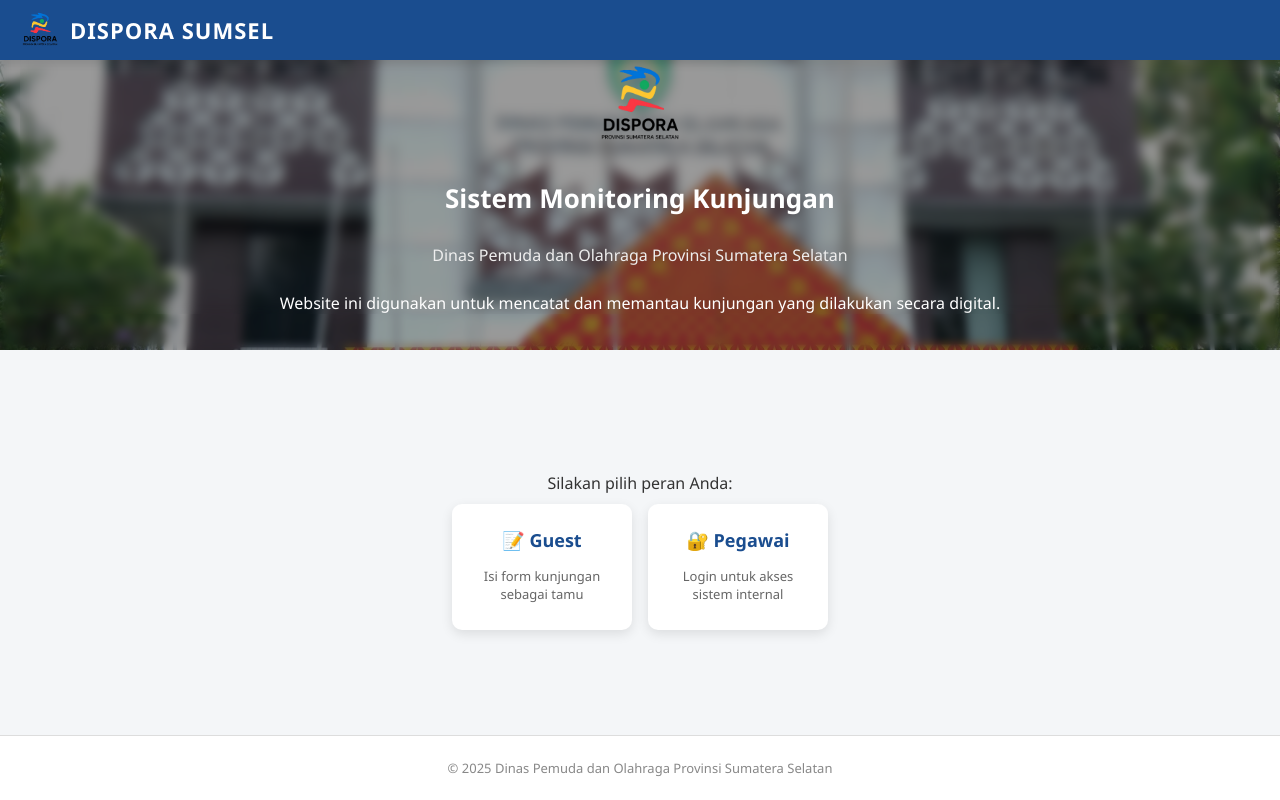
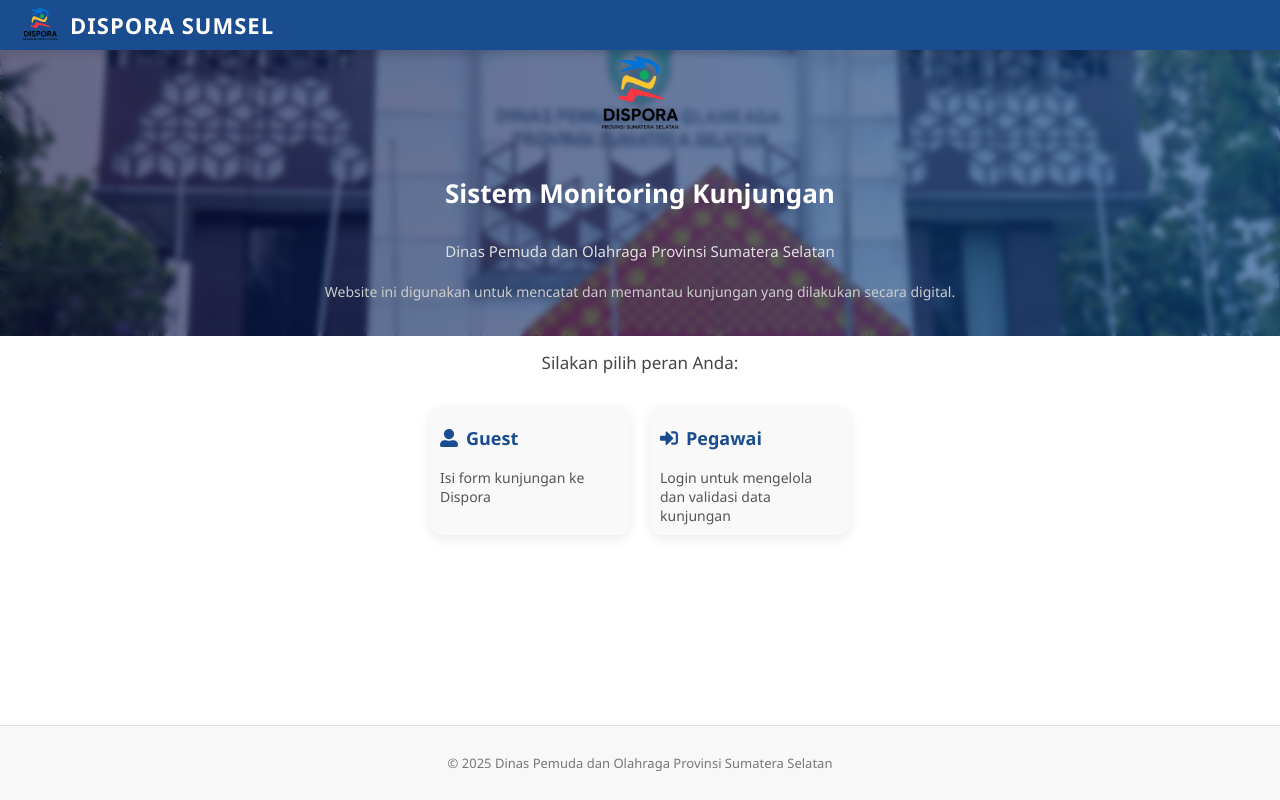
Before and after one commit to dwhusen123/kunjungandispora, a React (Create React App) app: page / in a window 1280 px wide. Built offline with nearby package versions, Linux system fonts and the light colour scheme.

Commit message:
Update layout responsif home dan fix logo tertutup navbar

```diff
--- a/src/Styles/Home.css
+++ b/src/Styles/Home.css
@@ -1,204 +1,180 @@
+/* === RESET & GLOBAL === */
 body, html {
   margin: 0;
   padding: 0;
   font-family: 'Poppins', sans-serif;
-  height: 100%;
+  min-height: 100%;
+  background-color: #f4f6f8;
+  scroll-behavior: smooth;
+  overflow-x: hidden;
 }
 
-body.no-scroll-home {
-  overflow: hidden;
-}
-
+/* Struktur utama halaman */
 .home-page {
   display: flex;
   flex-direction: column;
-  justify-content: space-between;
-  height: 100vh; /* 1 layar penuh */
-  background-color: #f4f6f8;
-  color: #333;
+  min-height: 100vh;
 }
 
+/* === HEADER === */
 .home-header {
   position: relative;
+  padding: 50px 20px 20px; /* 👈 Tambahkan padding atas cukup besar */
   text-align: center;
+  color: #fff;
   background: url('../assets/dispora.png') center/cover no-repeat;
-  padding: 20px;
-  color: #fff;
-  flex: 0 0 auto;
+  background-blend-mode: overlay;
 }
+
 
 .home-header::before {
   content: '';
   position: absolute;
-  top: 0; left: 0;
-  width: 100%; height: 100%;
-  background-color: rgba(0, 0, 0, 0.4);
-  backdrop-filter: blur(4px);
+  inset: 0;
+  background: linear-gradient(to right, rgba(0, 0, 50, 0.6), rgba(0, 60, 130, 0.6));
+  backdrop-filter: blur(3px);
   z-index: 0;
 }
 
 .home-header .overlay {
-  background-color: transparent; /* atau bisa juga hapus properti ini */
-  backdrop-filter: blur(4px);
-  -webkit-backdrop-filter: blur(4px);
+  position: relative;
+  z-index: 1;
+  max-width: 800px;
+  margin: 0 auto;
 }
 
 .logo {
   width: 90px;
-  margin: 40px 0 15px; /* atas kanan/kiri bawah */
+  margin-bottom: 10px;
 }
 
 .home-header h1 {
-  margin: 0;
   font-size: 26px;
+  margin: 10px 0;
   font-weight: 600;
-  color: #fff;
 }
 
 .home-header h2 {
-  font-size: 16px;
+  font-size: 15px;
   font-weight: 400;
   margin: 8px 0;
-  color: #eee;
+  color: #e0e0e0;
 }
 
+.desc {
+  font-size: 14px;
+  margin-top: 10px;
+  color: #ccc;
+  line-height: 1.5;
+}
+
+/* === KONTEN UTAMA === */
 .home-content {
-  flex: 1;
+  flex-grow: 1;
+  padding: 5px 5px 5px;
+  background-color: #fff;
+  text-align: center;
   display: flex;
   flex-direction: column;
-  justify-content: center;
   align-items: center;
-  text-align: center;
-  padding: 10px 20px;
+  justify-content: flex-start;
+  gap: 5px;
 }
 
-.batik-left, .batik-right {
-  position: absolute;
-  top: 75%;
-  transform: translateY(-50%);
-  width: 170px;
-  opacity: 0.8;
-  filter: blur(1px);
-  z-index: 0;
-}
-
-.batik-left {
-  left: 80px;
-}
-
-.batik-right {
-  right: 80px;
-}
-
-
 .instruction {
-  font-size: 16px;
-  margin-bottom: 10px;
+  font-size: 17px;
+  font-weight: 500;
+  color: #444;
+  margin-top: 10px;
+  padding-bottom: 10px;
 }
 
 .role-cards {
   display: flex;
-  gap: 16px;
   flex-wrap: wrap;
   justify-content: center;
+  gap: 20px;
 }
 
+/* === KARTU PERAN === */
 .card {
-  background-color: white;
-  padding: 14px;
-  width: 180px;
-  border-radius: 10px;
-  box-shadow: 0 4px 12px rgba(0,0,0,0.1);
+  background-color: #f9f9f9;
+  width: 200px;
+  padding: 10px;
+  border-radius: 12px;
+  box-shadow: 0 4px 12px rgba(0, 0, 0, 0.08);
+  text-align: left;
   cursor: pointer;
-  transition: all 0.2s ease;
+  transition: all 0.3s ease;
 }
 
 .card:hover {
-  transform: translateY(-5px);
-  box-shadow: 0 6px 16px rgba(0,0,0,0.2);
+  background-color: #e0f2fe;
+  transform: translateY(-6px);
+  box-shadow: 0 6px 20px rgba(0, 0, 0, 0.15);
 }
 
 .card h3 {
   font-size: 18px;
+  margin: 0 0 8px;
+  display: flex;
+  align-items: center;
   color: #1a4d8f;
-  margin: 0;
 }
 
 .card p {
-  font-size: 13px;
-  color: #666;
-  margin-top: 5px;
+  font-size: 14px;
+  margin: 0;
+  color: #555;
 }
 
+/* === FOOTER === */
 .home-footer {
   text-align: center;
-  padding: 10px;
+  padding: 15px;
   font-size: 13px;
-  background-color: #fff;
+  background-color: #f8f8f8;
   border-top: 1px solid #ddd;
-  color: #888;
-  flex-shrink: 0;
+  color: #777;
 }
 
+/* === RESPONSIVE === */
 @media (max-width: 768px) {
-  body.no-scroll-home {
-    overflow: auto !important; /* Izinkan scroll di mobile */
-  }
   .home-header {
-    padding: 40px 10px;
-    background-position: center;
+    padding: 50px 10px 20px; /* 👈 padding atas lebih besar untuk navbar mobile */
   }
 
   .logo {
-    width: 80px;
+    width: 65px;
     margin-bottom: 10px;
+    /* margin-top: 0; ← tidak perlu margin atas */
   }
 
   .home-header h1 {
-    font-size: 20px;
+    font-size: 22px;
+    margin: 8px 0;
   }
 
   .home-header h2 {
     font-size: 14px;
+    margin: 6px 0;
   }
 
   .desc {
-    font-size: 14px;
-  }
-
-  .home-content {
-    padding: 20px 10px;
-  }
-
-  /* INI YANG DIPERBAIKI */
-  .home-page::before {
-    display: none !important;
-  }
-
-
-  .batik-left,
-  .batik-right {
-    display: none !important;
+    font-size: 13px;
   }
 
   .instruction {
     font-size: 16px;
   }
 
-  .role-cards {
-    flex-direction: column;
-    align-items: center;
-    gap: 16px;
-    padding-top: 20px;
+  .home-content {
+    padding: 20px 10px;
+    gap: 15px;
   }
 
   .card {
     width: 90%;
-    padding: 18px;
-  }
-
-  .home-footer {
-    font-size: 12px;
     padding: 15px;
   }
 }
--- a/src/components/Navbar/Navbar.css
+++ b/src/components/Navbar/Navbar.css
@@ -6,7 +6,7 @@
   background-color: #1a4d8f;
   color: white;
   width: 100%; /* Pastikan navbar memenuhi seluruh lebar */
-  height: 60px;
+  height: 50px;
   padding: 10px 20px; /* Sesuaikan padding agar tidak terlalu rapat atau longgar */
   position: fixed; /* Navbar tetap di atas halaman saat di-scroll */
   top: 0; /* Tempelkan navbar ke atas */
--- a/src/pages/Home.jsx
+++ b/src/pages/Home.jsx
@@ -3,6 +3,7 @@
 import '../Styles/Home.css';
 import Navbar from '../components/Navbar/Navbar';
 import logo from '../assets/logo.png';
+import { FaUserAlt, FaSignInAlt } from 'react-icons/fa';
 
 const Home = () => {
   const navigate = useNavigate();
@@ -40,12 +41,12 @@
         <p className="instruction">Silakan pilih peran Anda:</p>
         <div className="role-cards">
           <div className="card" onClick={() => handleRoleSelect('guest')}>
-            <h3>📝 Guest</h3>
-            <p>Isi form kunjungan sebagai tamu</p>
+            <h3><FaUserAlt style={{ marginRight: '8px' }} /> Guest</h3>
+            <p>Isi form kunjungan ke Dispora</p>
           </div>
           <div className="card" onClick={() => handleRoleSelect('pegawai')}>
-            <h3>🔐 Pegawai</h3>
-            <p>Login untuk akses sistem internal</p>
+            <h3><FaSignInAlt style={{ marginRight: '8px' }} /> Pegawai</h3>
+            <p>Login untuk mengelola dan validasi data kunjungan</p>
           </div>
         </div>
       </main>
```
